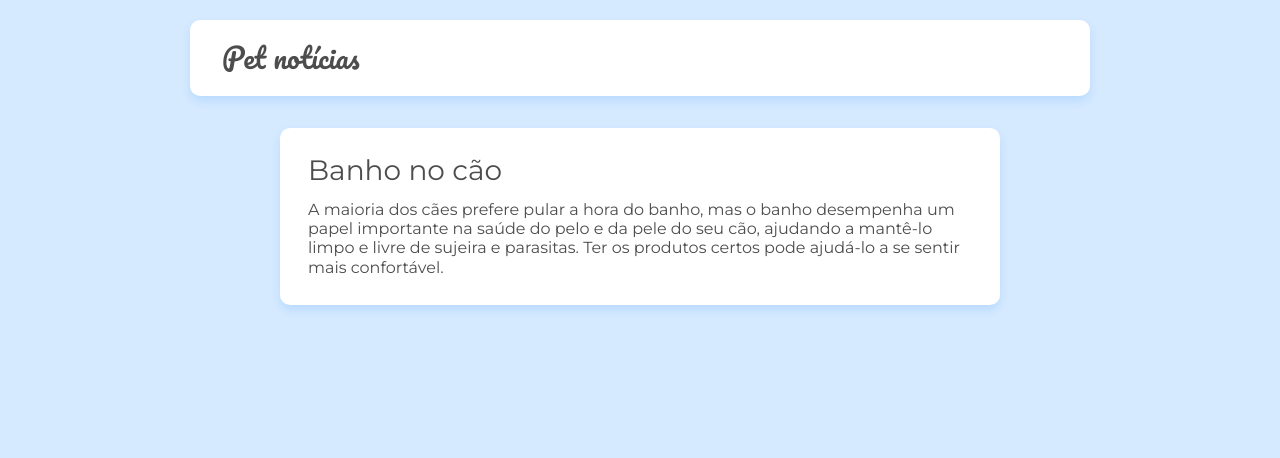
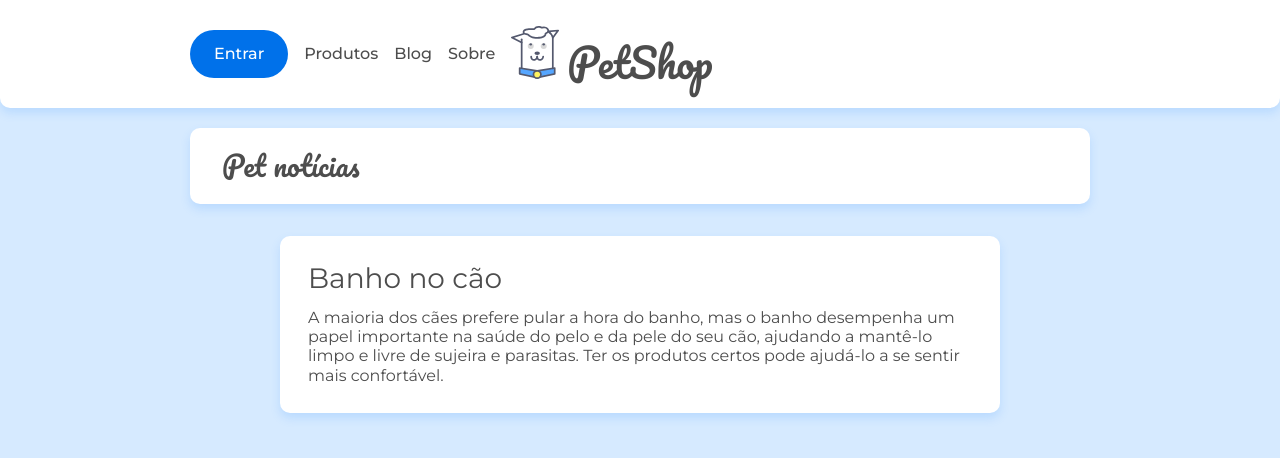
Before and after one commit to MacielDev/BlogPet, a React (Create React App) app in the folder petshop/: page / in a window 1280 px wide. Shown: the top 458 px of the page. Built offline with nearby package versions, Linux system fonts and the light colour scheme.

Commit message:
Criação do Header - ainda sem utilizar react-router-dom

```diff
--- a/petshop/src/App.css
+++ b/petshop/src/App.css
@@ -17,7 +17,7 @@
   background-color: #282c34;
   min-height: 100vh;
   display: flex;
-  flex-direction: column;
+
   align-items: center;
   justify-content: center;
   font-size: calc(10px + 2vmin);
--- a/petshop/src/App.jsx
+++ b/petshop/src/App.jsx
@@ -1,7 +1,8 @@
-import React from 'react'
-import './assets/css/base/base.css'
-import { Route, Routes } from 'react-router-dom'
+import React from 'react';
+import './assets/css/base/base.css';
+import { Route, Routes } from 'react-router-dom';
 
+import Cabecalho  from './components/Cabecalho';
 import Home from './paginas/Home';
 import Sobre from './paginas/Sobre';
 import Pagina404 from './paginas/Pagina404';
@@ -10,11 +11,14 @@
 function App() {
   const rotas = () => {
     return (
-     <Routes>
-      <Route path="/" element={<Home/>} />
-      <Route path="/sobre" element={<Sobre/>} />
-      <Route path="/*" element={<Pagina404/>} />
-     </Routes>
+      <>
+      <Cabecalho />
+      <Routes>
+        <Route path="/" element={<Home/>} />
+        <Route path="/sobre" element={<Sobre/>} />
+        <Route path="/*" element={<Pagina404/>} />
+      </Routes>
+      </>
     )
   }
   return (
--- a/petshop/src/assets/css/componentes/cabecalho.css
+++ b/petshop/src/assets/css/componentes/cabecalho.css
@@ -30,12 +30,14 @@
 
 .cabecalho__logo {
     width: 3rem;
+    display:inline-block;
 }
 
 .cabecalho__titulo {
     font-family: var(--fonte-familia-logo);
     font-size: var(--fonte-tamanho-logo);
     margin-left: .5rem;
+    display:inline-block;
 }
 
 .menu-cabecalho-background {
--- /dev/null
+++ b/petshop/src/components/Cabecalho.jsx
@@ -0,0 +1,41 @@
+import React from 'react';
+import imagem from '../assets/img/doguito.svg';
+
+import '../assets/css/componentes/cabecalho.css';
+
+const Cabecalho = () => {
+    return (
+        <header className="cabecalho container">
+            <div className="menu-hamburger">
+                <span className="menu-hamburger__icone">
+
+                </span>
+            </div>
+            <div className="cabecalho-container">
+              <a href="/" classname="flex flex--centro">
+                <img className="cabecalho__logo" src={imagem} alt="logo doguito" />
+                <h1 className="cabecalho__titulo">PetShop</h1>
+              </a>
+            </div>
+            <nav className="menu-cabecalho">
+               <ul className="menu-itens">
+                <li>
+                    <a className="menu-item menu-item--entrar" href="#">Entrar</a>
+                </li>
+                <li>
+                    <a className="menu-item" href="#">Produtos</a>
+                </li>
+                <li>
+                    <a className="menu-item" href="/">Blog</a>
+                </li>
+                <li>
+                    <a className="menu-item" href="/sobre">Sobre</a>
+                </li>
+               </ul>
+            </nav>
+            <div className="menu-cabecalho-background"></div>
+        </header>
+    )
+}
+
+export default Cabecalho;
```
Also changed, not shown: 1 other file (tests, documents, lock files or other folders).
